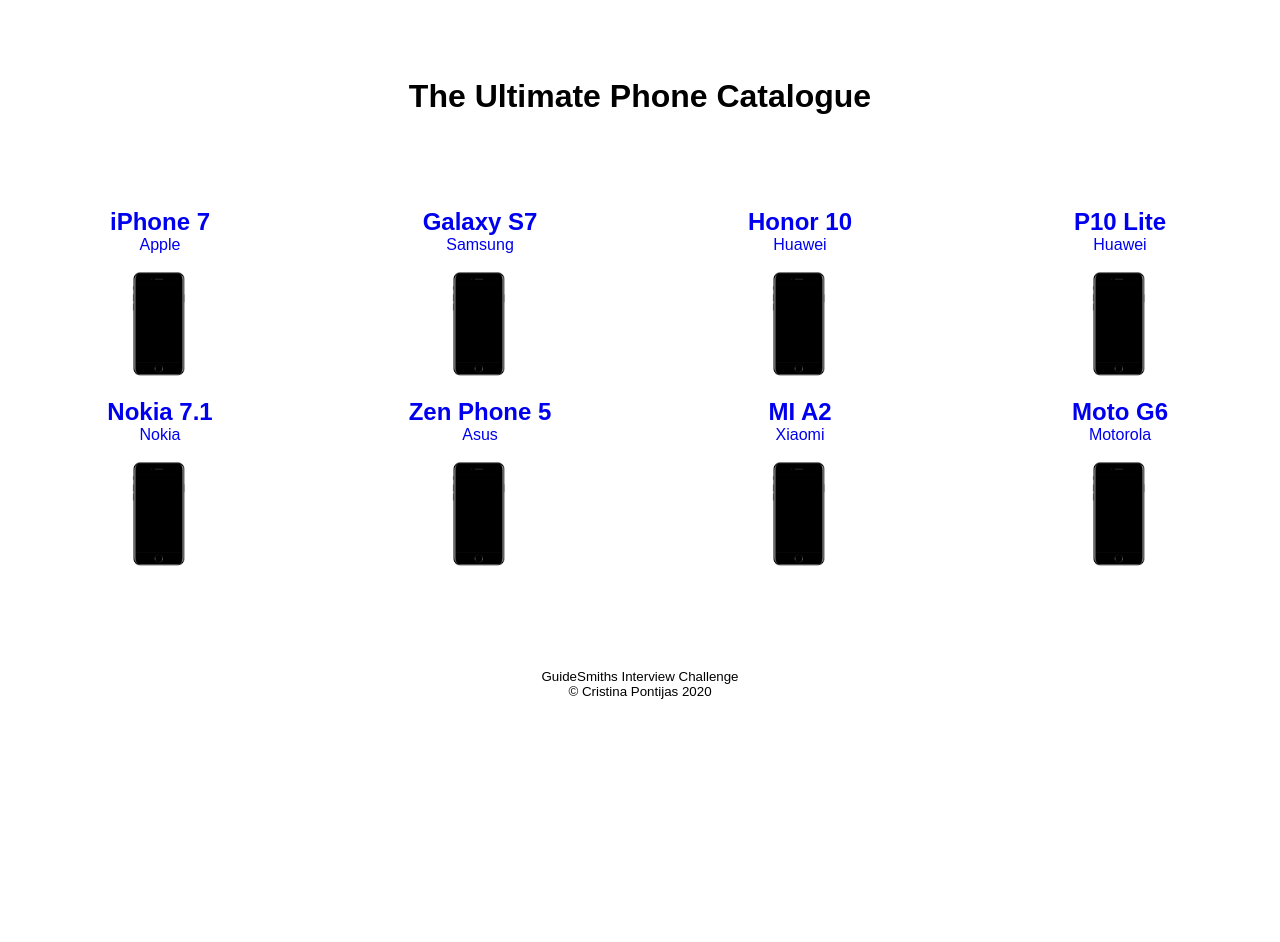
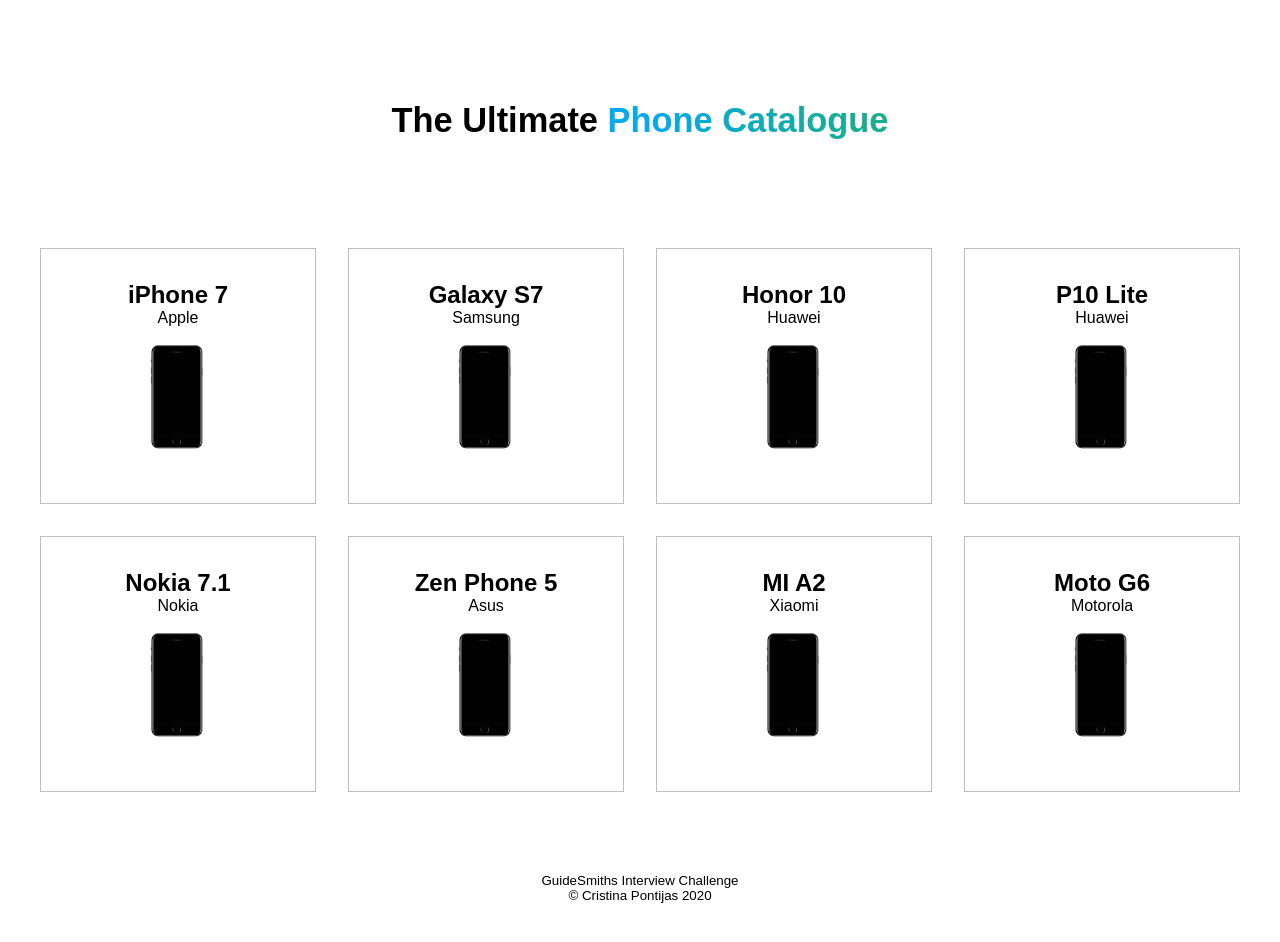
Before and after one commit to pontijas/interview-code-challenge-pontijas, a React (Create React App) app: page / in a window 1280 px wide. Shown: the top 942 px of the page. Before the commit the page ends 800 px from the top, so only its background shows below. Built offline with nearby package versions, Linux system fonts and the light colour scheme; the HTML template or start-up script is replaced by a standard one.

Commit message:
update styles for accessible web design with hoovers

```diff
--- a/src/components/App.js
+++ b/src/components/App.js
@@ -20,7 +20,9 @@
   return (
     <div className="App__container">
       <header className="header__container">
-        <h1>The Ultimate Phone Catalogue</h1>
+        <h1 className="header__title">
+          The ultimate <small className="header__small">phone catalogue</small>
+        </h1>
       </header>
       <main>
         <Switch>
--- a/src/stylesheets/App.scss
+++ b/src/stylesheets/App.scss
@@ -12,12 +12,22 @@
 
 .header {
   &__container {
-    padding: 1rem 1.5rem;
+    padding: 2.5rem 0 2rem 0;
     text-align: center;
     display: flex;
     justify-content: center;
     align-items: center;
     height: 20vh;
+  }
+  &__title {
+    font-size: 2.15rem;
+    text-transform: capitalize;
+  }
+  &__small {
+    font-size: 2.15rem;
+    background: linear-gradient(60deg, $blue 15%, $green 85%);
+    -webkit-background-clip: text;
+    -webkit-text-fill-color: transparent;
   }
 }
 
--- a/src/stylesheets/PhoneItem.scss
+++ b/src/stylesheets/PhoneItem.scss
@@ -2,11 +2,19 @@
 
 .card {
   &__container {
+    border: 0.1rem solid $shadow;
+    padding: 2rem 0;
     text-decoration: none;
+    color: inherit;
     display: flex;
     flex-direction: column;
     justify-content: center;
     align-items: center;
+    &:hover {
+      background: linear-gradient(60deg, $blue 15%, $green 85%);
+      -webkit-background-clip: text;
+      -webkit-text-fill-color: transparent;
+    }
   }
   &__img {
     width: 8rem;
--- a/src/stylesheets/PhoneList.scss
+++ b/src/stylesheets/PhoneList.scss
@@ -2,10 +2,11 @@
 
 .list {
   &__container {
-    padding: 0;
+    padding: 0 2.5rem;
     margin: 1rem 0 1rem 0;
     list-style: none;
     display: grid;
+    row-gap: 1rem;
     grid-template-columns: repeat(1, 1fr);
     grid-template-rows: repeat(8, 1fr);
   }
@@ -17,6 +18,7 @@
   .list {
     &__container {
       display: grid;
+      column-gap: 1rem;
       grid-template-columns: repeat(2, 1fr);
       grid-template-rows: repeat(4, 1fr);
     }
@@ -27,6 +29,8 @@
   .list {
     &__container {
       display: grid;
+      row-gap: 2rem;
+      column-gap: 2rem;
       grid-template-columns: repeat(4, 1fr);
       grid-template-rows: repeat(2, 1fr);
     }
```
Also changed, not shown: 1 other file (tests, documents, lock files or other folders).
